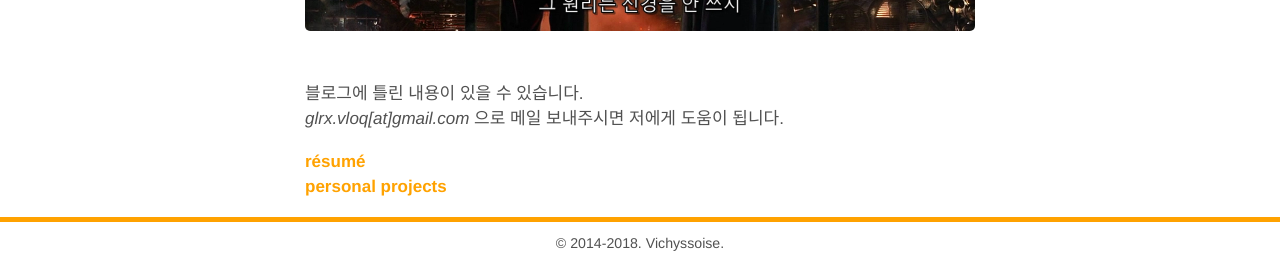
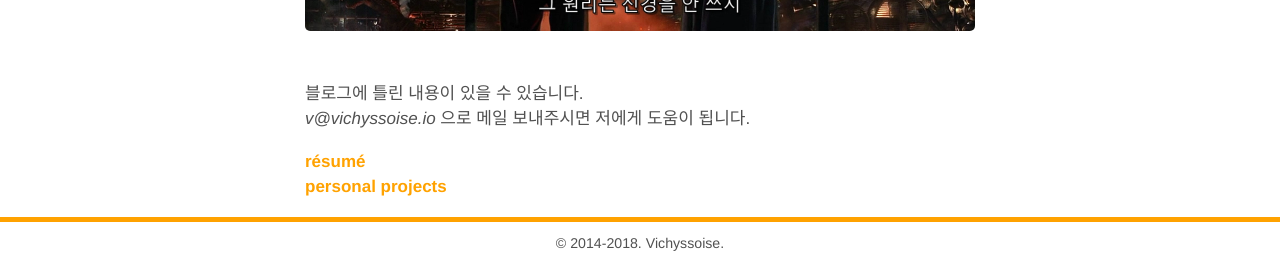
Before and after one commit to gloorx/gloorx.github.io, a Jekyll site: the page built from about.md, in a window 1280 px wide. Shown: the part 767-1028 px from the top of the page. Built offline with Jekyll 4.4.1, drawn with Linux system fonts in a browser that asks for light colours; some web fonts are replaced.

Commit message:
Update email

```diff
--- a/about.md
+++ b/about.md
@@ -10,7 +10,7 @@ sitemap: false
 
 <br />
 블로그에 틀린 내용이 있을 수 있습니다.
-_glrx.vloq[at]gmail.com_ 으로 메일 보내주시면 저에게 도움이 됩니다.
+_v@vichyssoise.io_ 으로 메일 보내주시면 저에게 도움이 됩니다.
 
 **[résumé]({{ site.baseurl }}/resume/)**
 **[personal projects]({{ site.baseurl }}/works/)**
```
Also changed, not shown: resume.md (+1 -1 lines), CNAME (line endings or trailing spaces).
